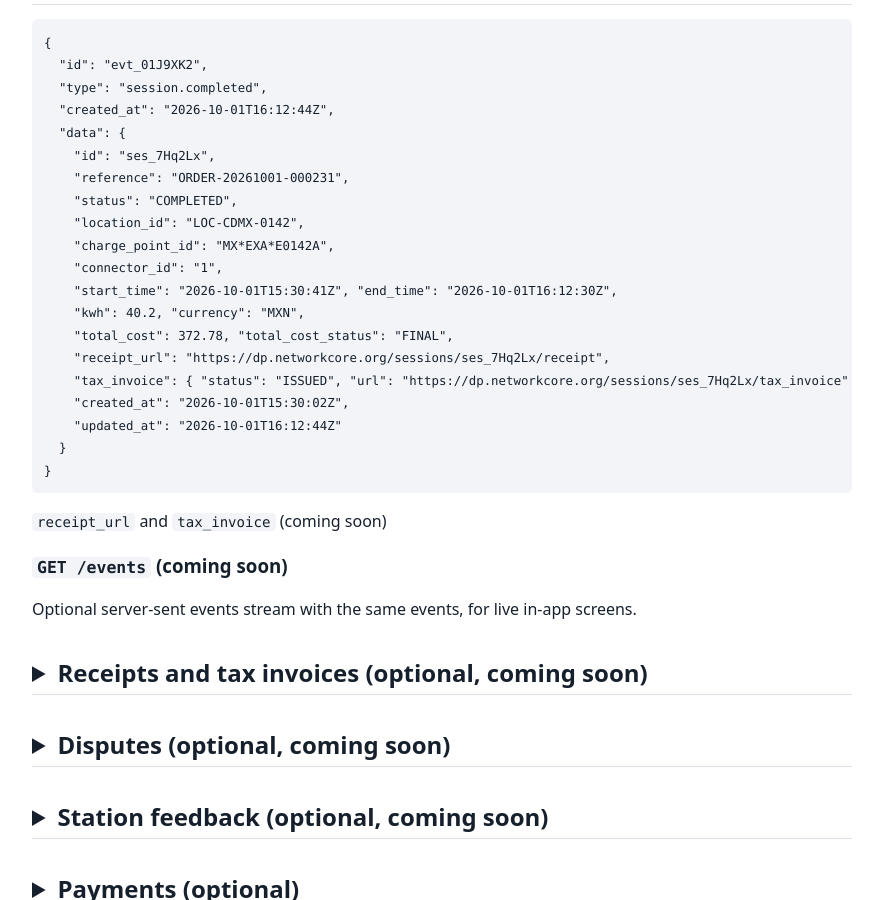
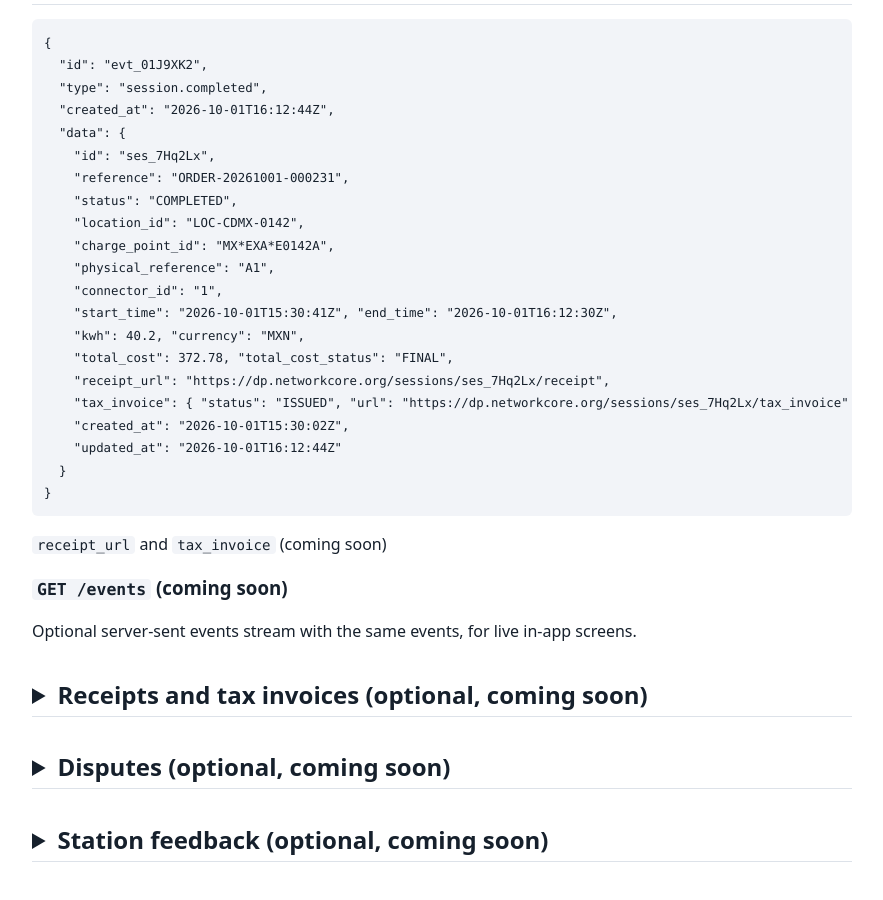
Before and after one commit to NetworkCore-AG/networkcore-documentation, a Jekyll site: the page built from dp-api/reference.md, in a window 1280 px wide and 900 px high, scrolled down 11725 px. Shown: the whole window, without its empty margins (198-1081 px from the left). Built offline with Jekyll 4.4.1, drawn with Linux system fonts in a browser that asks for light colours; our own code applies the rules of GitHub Pages for plain Markdown files.

Commit message:
docs(dp-api): physical_reference in the webhooks example (#28)
Co-authored-by: V L <vl@Vs-MacBook-Pro.localdomain>
Co-authored-by: Claude Sonnet 5.5 <noreply@anthropic.com>

```diff
--- a/dp-api/reference.md
+++ b/dp-api/reference.md
@@ -519,6 +519,7 @@ Wholesale partners only: the price you charged your driver.
     "status": "COMPLETED",
     "location_id": "LOC-CDMX-0142",
     "charge_point_id": "MX*EXA*E0142A",
+    "physical_reference": "A1",
     "connector_id": "1",
     "start_time": "2026-10-01T15:30:41Z", "end_time": "2026-10-01T16:12:30Z",
     "kwh": 40.2, "currency": "MXN",
```
